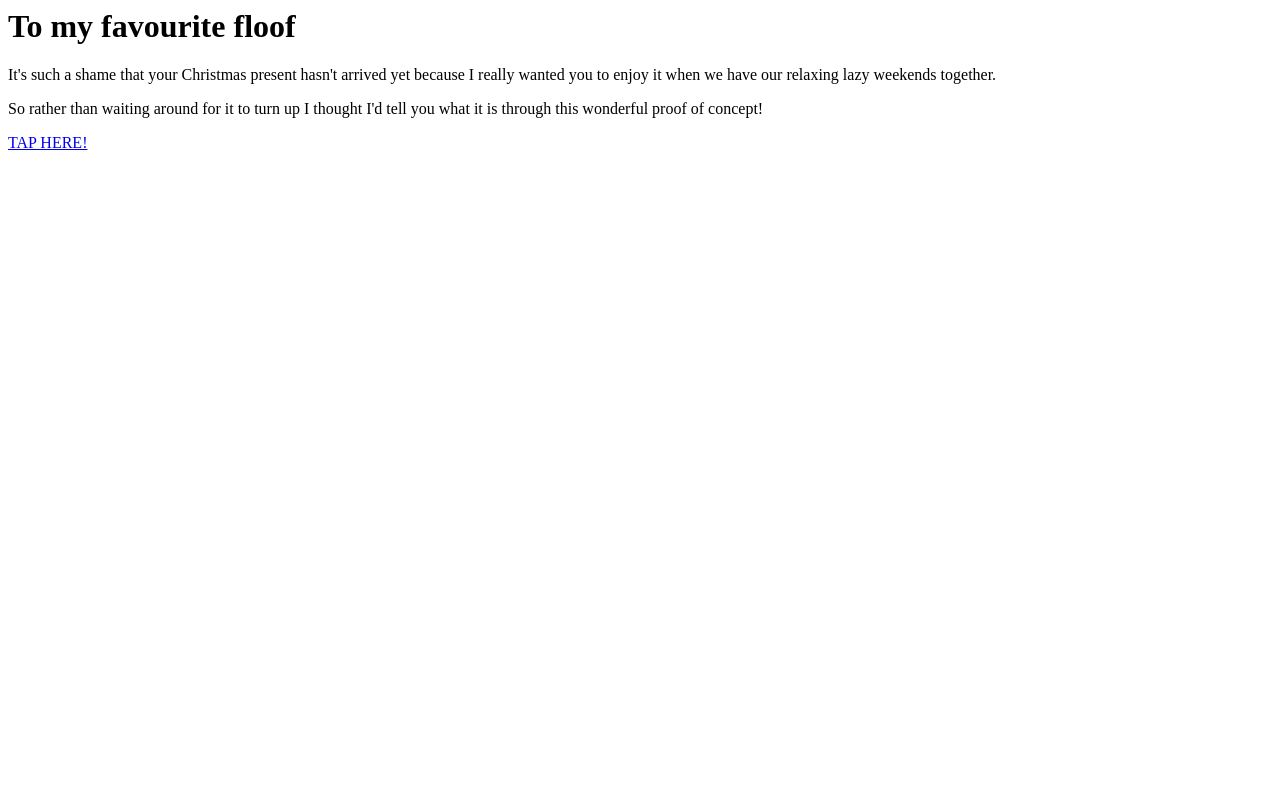
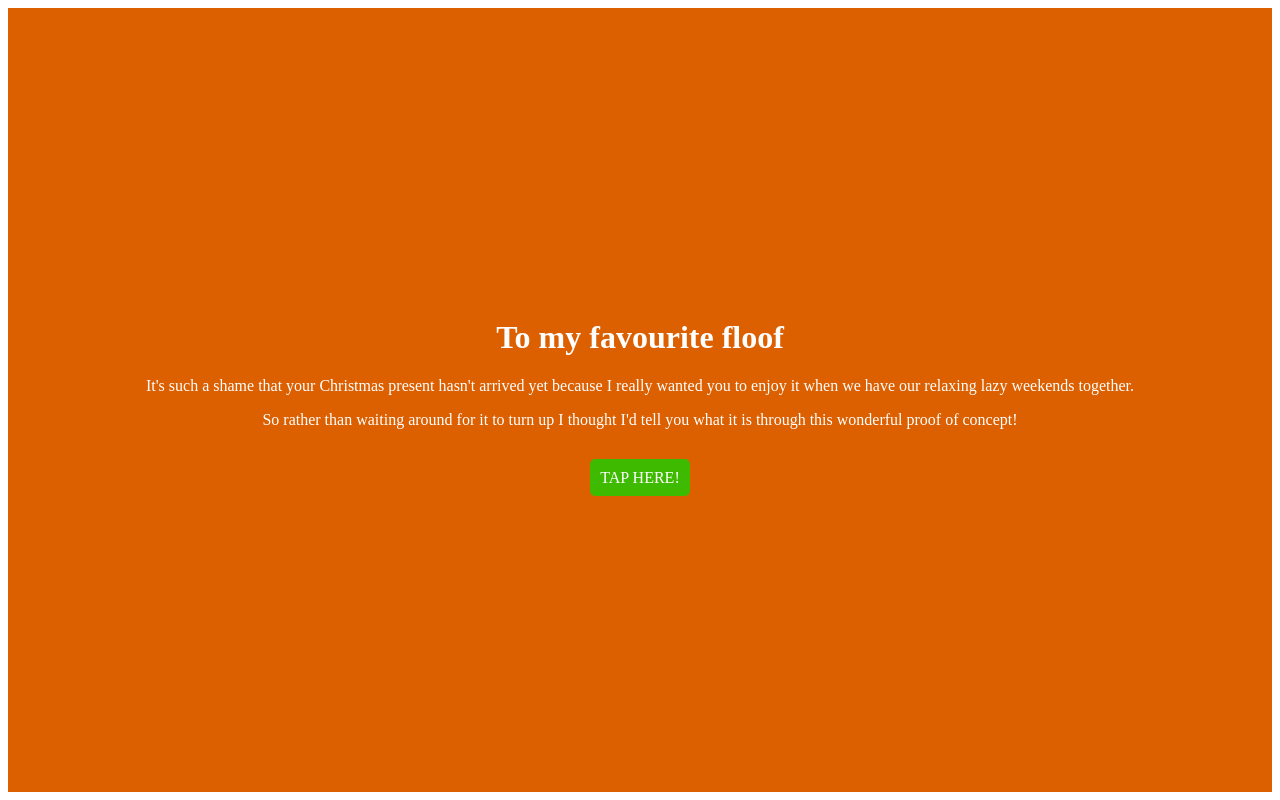
Before and after one commit to sittinginatree/scratcher, a plain HTML site: page message.html in a window 1280 px wide. Drawn offline with Linux system fonts and the light colour scheme; the site is published under a folder, as on GitHub Pages, so addresses that start at the root find nothing.

Commit message:
fixed more link

```diff
--- a/message.html
+++ b/message.html
@@ -10,7 +10,7 @@
         <title></title>
         <meta name="description" content="">
         <meta name="viewport" content="width=device-width, initial-scale=1">
-        <link rel="stylesheet" href="/styles.css">
+        <link rel="stylesheet" type="text/css" href="styles.css">
     </head>
     <body>
         <!--[if lt IE 7]>
```
Also changed, not shown: scratcher.html (+1 -1 lines).
